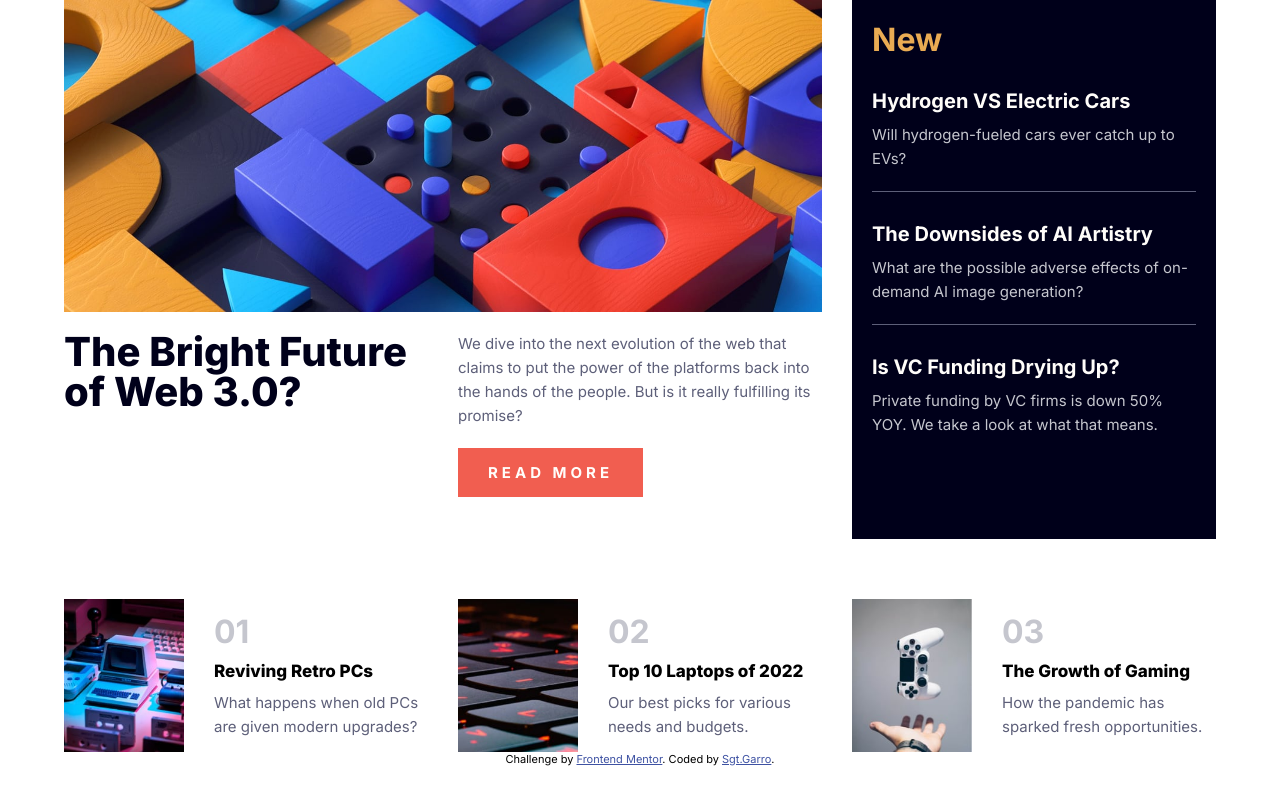
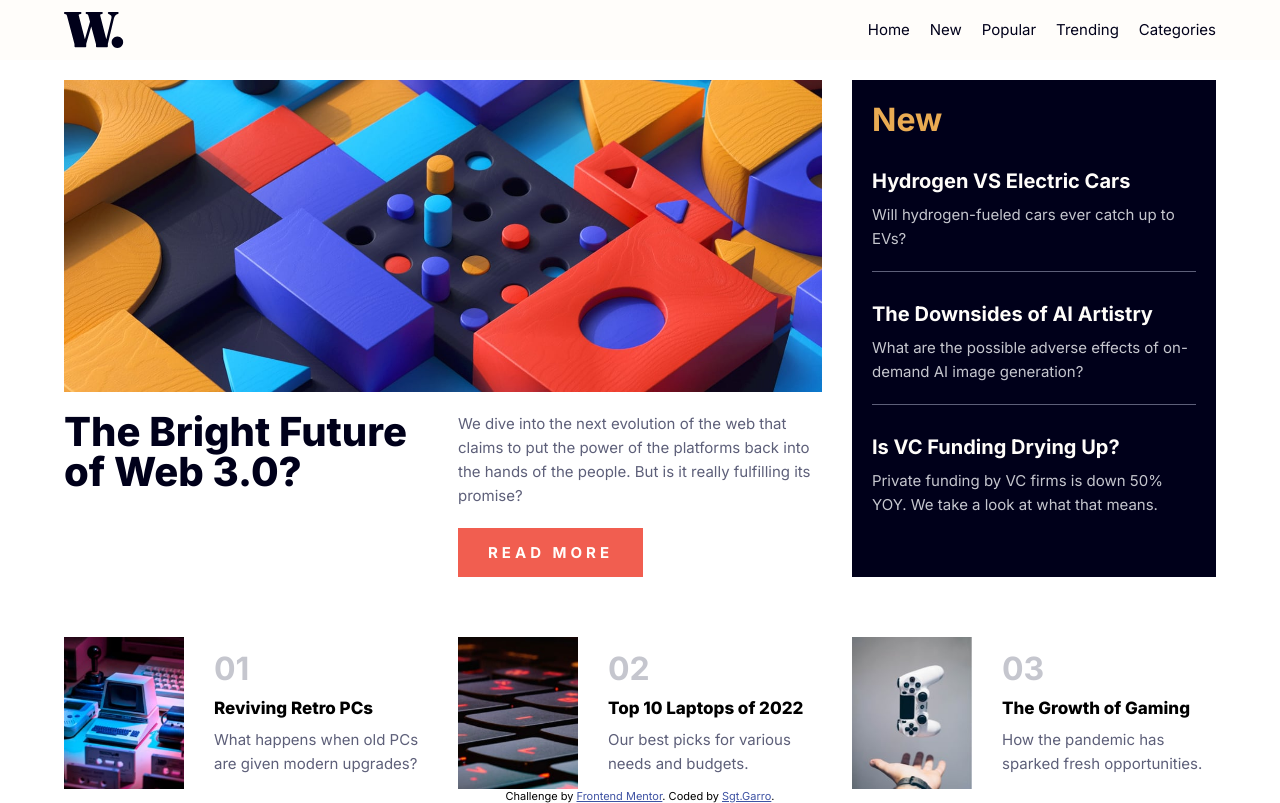
Before and after one commit to SgtGarro/News-HomePage-FrontendMentor, a plain HTML site: page index.html in a window 1280 px wide. Drawn offline with Linux system fonts and the light colour scheme.

Commit message:
Added navbar in mobile & desktop

```diff
--- a/css/desktop.css
+++ b/css/desktop.css
@@ -5,7 +5,6 @@ main {
     "hero hero news"
     "arti arti arti";
   column-gap: 30px;
-
   width: 90%;
   max-width: 1200px;
   margin: 0 auto;
@@ -20,12 +19,41 @@ main {
 .desktop-image {
   display: block;
 }
+.menu-icon,
+.menu-icon-close {
+  display: none;
+}
+
+.nav-container {
+  width: 90%;
+  max-width: 1200px;
+}
+.nav-menu {
+  display: block;
+  position: static;
+  width: auto;
+  height: auto;
+  padding: 0;
+  background: transparent;
+}
+.nav-menu-list {
+  flex-direction: row;
+  margin: 0;
+}
+.nav-menu--link {
+  font-size: 1.5rem;
+  line-height: 2.4rem;
+  font-weight: 400;
+}
+.menu-icon {
+  display: none;
+}
 
 .hero {
   grid-area: hero;
 }
 .hero-container {
-  grid-template-rows: 3fr 2fr;
+  grid-template-rows: 1fr auto;
   height: 100%;
 }
 .hero-container img {
--- a/css/mobile.css
+++ b/css/mobile.css
@@ -27,6 +27,73 @@ img {
   display: none;
 }
 
+header {
+  display: flex;
+  position: fixed;
+  width: 100%;
+  height: 60px;
+  background-color: var(--off-white);
+}
+.nav-container {
+  display: flex;
+  justify-content: space-between;
+  align-items: center;
+}
+.logo {
+  width: 60px;
+  height: fit-content;
+}
+.menu-icon,
+.menu-icon-close {
+  display: block;
+  width: 30px;
+  height: 30px;
+  background-image: url("/assets/images/icon-menu.svg");
+  background-size: cover;
+  background-position: center;
+  background-repeat: no-repeat;
+  cursor: pointer;
+}
+.menu-icon-close {
+  background-image: url("/assets/images/icon-menu-close.svg");
+  margin-left: auto;
+}
+.nav-menu {
+  position: fixed;
+  height: 100vh;
+  width: 300px;
+  top: 0;
+  right: -300px;
+  background-color: white;
+  padding: 30px;
+  transition: all ease-out 0.3s;
+}
+.nav-menu-visible {
+  display: block;
+  right: 0;
+}
+.nav-menu-list {
+  display: flex;
+  flex-direction: column;
+  column-gap: 20px;
+  row-gap: 30px;
+  margin-top: 60px;
+  list-style: none;
+}
+.nav-menu--link {
+  font-size: 2rem;
+}
+.nav-menu--link > a {
+  color: var(--very-dark-blue);
+  text-decoration: none;
+}
+.nav-menu--link > a:hover {
+  color: var(--soft-red);
+}
+
+main {
+  padding-top: 80px;
+}
 .hero-container {
   display: grid;
   row-gap: 20px;
--- a/index.html
+++ b/index.html
@@ -17,11 +17,22 @@
   </style>
 </head>
 <body>
-  <!-- Home
-  New
-  Popular
-  Trending
-  Categories -->
+  <header>
+    <div class="container nav-container">
+      <img src="/assets/images/logo.svg" alt="" class="logo">
+      <span class="menu-icon" id="menuIcon"></span>
+      <nav class="nav-menu" id="navMenu">
+        <span class="menu-icon-close" id="menuIconClose"></span>
+        <ul class="nav-menu-list">
+          <li class="nav-menu--link"><a href="#">Home</a></li>
+          <li class="nav-menu--link"><a href="#">New</a></li>
+          <li class="nav-menu--link"><a href="#">Popular</a></li>
+          <li class="nav-menu--link"><a href="#">Trending</a></li>
+          <li class="nav-menu--link"><a href="#">Categories</a></li>
+        </ul>
+      </nav>
+    </div>
+  </header>
   <main>
     <section class="hero">
       <div class="container hero-container">
@@ -86,5 +97,6 @@
     Challenge by <a href="https://www.frontendmentor.io?ref=challenge" target="_blank">Frontend Mentor</a>.
     Coded by <a href="#">Sgt.Garro</a>.
   </div>
+  <script src="/js/main.js"></script>
 </body>
 </html>
--- /dev/null
+++ b/js/main.js
@@ -0,0 +1,9 @@
+const menuIcon = document.querySelector("#menuIcon");
+const menuIconClose = document.querySelector("#menuIconClose");
+const navMenu = document.querySelector("#navMenu");
+menuIcon.addEventListener("click", function () {
+  navMenu.classList.add("nav-menu-visible");
+});
+menuIconClose.addEventListener("click", function () {
+  navMenu.classList.remove("nav-menu-visible");
+});
```
